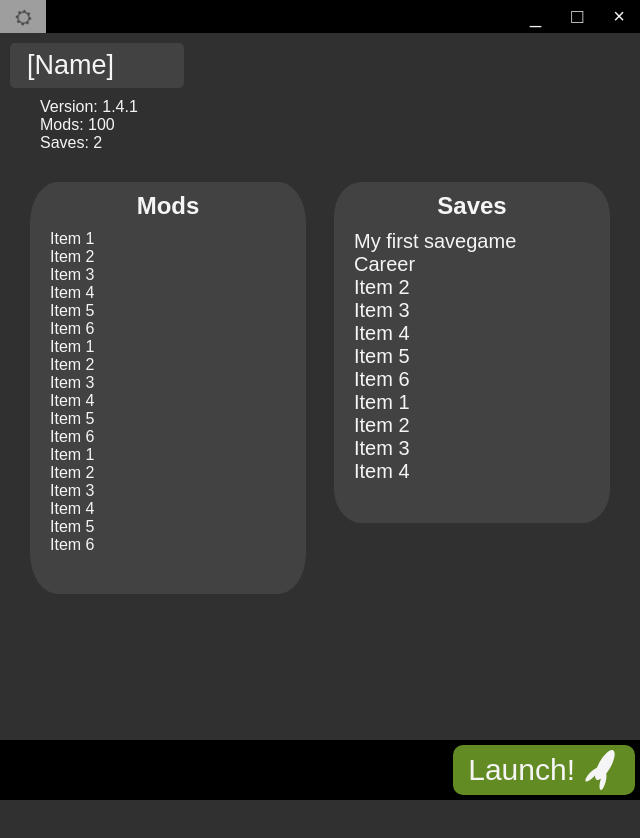
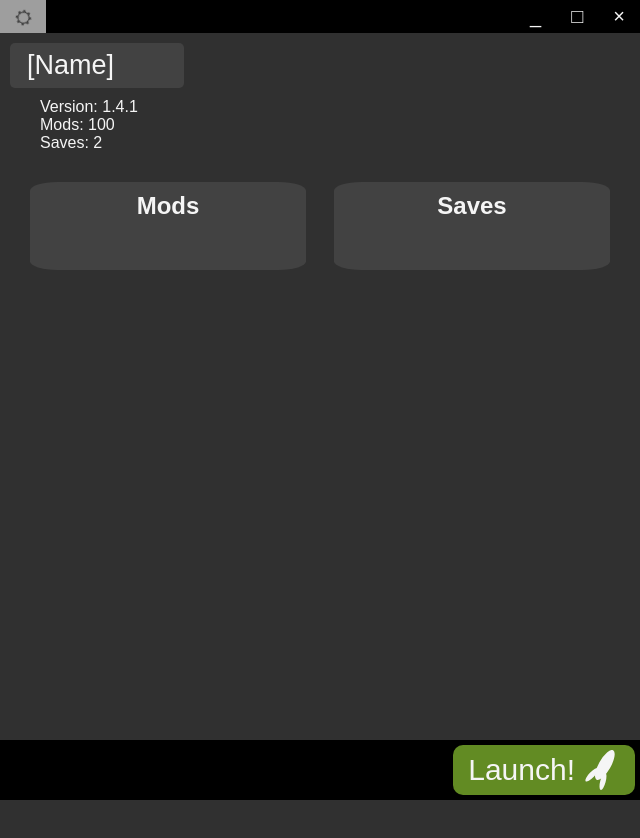
Before and after one commit to gregk27/KSP-Profile-Manager, an Electron app: page index.html in a window 640 px wide. Drawn offline with Linux system fonts and the light colour scheme; no server answers.

Commit message:
Documented&cleaned index.html javascript, removed some deprecated code

```diff
--- a/index.html
+++ b/index.html
@@ -5,6 +5,7 @@ const {ipcRenderer} = require('electron')
 
 console.log("INIT");
 
+"Basic window functions"
 		function win_close(){
 			ipcRenderer.send('window-close');
 		}
@@ -14,61 +15,85 @@ function win_max() {
 		function win_min() {
 			ipcRenderer.send('window-min');
 		}
+//-----------------------
+
+"Backend requests"
+	//Send config request
+	function getconfig(){
+		ipcRenderer.send("request-config");
+	}
+	function getMods(){
+		ipcRenderer.send("get-mods");
+	}
+	function getSaves(){
+		ipcRenderer.send("get-saves");
+	}
+//-----------------------
+
+"Launch functions"
 	function win_launch(){
+		//Launch KSP
 		ipcRenderer.send("window-launch");
 		launchOverlay(true);
 	}
-
-function win_config(){
-	ipcRenderer.send("window-config");
-}
-
+	//Set launch overlay sate
 	function launchOverlay(state) {
 	if(state)
+		//Enable ovelay
 		document.getElementById("launchOverlay").style.display = "block";
 	else
+		//Disable overlay
 		document.getElementById("launchOverlay").style.display = "none";
 }
+//-----------------------
 
+"Config Overlay"
+	//Set config ovelay state
 	function configOverlay(state) {
 		if(state){
+			//Open overlay
 			document.getElementById("configOverlay").style.display = "block";
+			//Load config
 			getconfig();
 		}
 		else{
+			//Close overlay
 			document.getElementById("configOverlay").style.display = "none";
+			//Save config
 			setconfig();
 		}
 	}
 
+	//Set to automatic path input mode
 	function steamMode(){
 		document.getElementById("ksp_path").disabled=true;
 		document.getElementById("exeVersion").style.display='inline';
 	}
 
+	//Set to manual path input mode
 	function manualMode(){
 		document.getElementById("ksp_path").disabled=false;
 		document.getElementById("exeVersion").style.display='none';
 	}
 
+	//Save config
 	function setconfig(){
 		var mode = "";
 		var version = "";
 
-	console.log(document.getElementById("installation_steam").checked);
-
+		//Get mode
 		if(document.getElementById("installation_steam").checked)
 			mode="steam";
 		else
 			mode='manual';
 
+		//Get EXE version
 		if(document.getElementById("version_64").checked)
 			version="64";
 		else
 			version="32";
 
-	var name=document.getElementById("config_name").value;
-
+		//Create JSON object
 		var config = {
 			"name":name,
 			"mode":mode,
@@ -76,17 +101,13 @@ function setconfig(){
 			"path":document.getElementById("ksp_path").value,
 		}
 
-
-
+		//Send to backend
 		ipcRenderer.send("set-config", config);
 	}
 
-function getconfig(){
-	ipcRenderer.send("request-config");
-}
-
+	//Revceive config from backend
 	ipcRenderer.on("get-config", function(event, arg) {
-	console.log(arg);
+		//Set install mode
 		if(arg["mode"] == "steam"){
 			document.getElementById("installation_steam").checked = true;
 			steamMode();
@@ -96,72 +117,80 @@ ipcRenderer.on("get-config", function(event, arg) {
 			manualMode();
 		}
 
+		//Set EXE version
 		if(arg["version"] == "64")
 			document.getElementById("version_64").checked = true;
 		else
 			document.getElementById("version_32").checked = true;
 
+		//Set KSP path
 		document.getElementById("ksp_path").value = arg["path"];
-
-	document.getElementById("config_name").value = arg["name"];
 
 	});
 
-function getMods(){
-	ipcRenderer.send("get-mods");
+	//Set path to EXE (steam mode)
+	function setExe(exe){
+		document.getElementById("ksp_path").value = "C:\\Program Files (x86)\\Steam\\steamapps\\common\\Kerbal Space Program\\"+exe+".exe";
 	}
+//-----------------------
 
 ipcRenderer.on("get-mods", function(event, arg){
+
 	var mods = arg.split(";");
-	console.log(mods);
 
 	var out = ""
 
+	//Create mod list
 	for(var i = 0; i<mods.length; i++){
 		out+="<li>"+mods[i]+"</li>\n"
 	}
 
+	//Set mod list
 	document.getElementById("modList").innerHTML=out;
+	//Set mod count
 	document.getElementById("modCount").innerHTML=mods.length;
-
 });
 
-function getSaves(){
-	ipcRenderer.send("get-saves");
-}
-
 ipcRenderer.on("get-saves", function(event, saves){
-	console.log(saves);
 
 	var out = ""
+
+	//Create saves list
 	for(var i = 0; i<saves.length; i++){
+
 		var meta="";
 
+		//Fist line of metadata, mode and flight count
 		if(saves[i]["flights"]=="1") var line1 = saves[i]["mode"]+";  "+saves[i]["flights"]+" flight";
 		else var line1 = saves[i]["mode"]+";  "+saves[i]["flights"]+" flights";
+		//Funds metadata
 		var funds = "<span style='color:#2ae21d'>"+saves[i]["funds"]+"</span>; ";
+		//Science metadata
 		var science = "<span style='color:#1de2d1'>"+saves[i]["science"]+"</span>; ";
+		//Reputation metadata
 		var rep = "<span style='color:#efe51c'>"+saves[i]["reputation"]+"</span>; ";
 
+		//Sandbox mode, display simple data
 		if(saves[i]["mode"]=="SANDBOX") meta = line1
+		//Science mode, show science and rep
 		if(saves[i]["mode"]=="SCIENCE") meta = line1+"<br/>"+science+rep
+		//Career mode, show all data
 		if(saves[i]["mode"]=="CAREER") meta = line1+"<br/>"+funds+science+rep
 
+		//Add save to list
 		out+="<li>"+saves[i]["name"]+"<br/><div>"+meta+"</div></li>\n"
 	}
 
+	//Set save list
 	document.getElementById("saveList").innerHTML=out;
-	document.getElementById("saveCount").innerHTML=mods.length;
-
+	//Set save count
+	document.getElementById("saveCount").innerHTML=saves.length;
 });
 
+
+//Get mods and saves on start
 getMods();
 getSaves();
-
-function setExe(exe){
-	document.getElementById("ksp_path").value = "C:\\Program Files (x86)\\Steam\\steamapps\\common\\Kerbal Space Program\\"+exe+".exe";
-}
-
 </script>
 
 <body>
@@ -231,40 +260,12 @@ function setExe(exe){
 	<section class="panel" id="mods">
 		<h1>Mods</h1>
 		<ul id="modList">
-			<li>Item 1</li>
-			<li>Item 2</li>
-			<li>Item 3</li>
-			<li>Item 4</li>
-			<li>Item 5</li>
-			<li>Item 6</li>
-			<li>Item 1</li>
-			<li>Item 2</li>
-			<li>Item 3</li>
-			<li>Item 4</li>
-			<li>Item 5</li>
-			<li>Item 6</li>
-			<li>Item 1</li>
-			<li>Item 2</li>
-			<li>Item 3</li>
-			<li>Item 4</li>
-			<li>Item 5</li>
-			<li>Item 6</li>
 		</ul>
 	</section>
 
 	<section class="panel" id="saves">
 		<h1>Saves</h1>
 		<ul id="saveList">
-			<li>My first savegame<br/><span>Career</span></li>
-			<li>Item 2</li>
-			<li>Item 3</li>
-			<li>Item 4</li>
-			<li>Item 5</li>
-			<li>Item 6</li>
-			<li>Item 1</li>
-			<li>Item 2</li>
-			<li>Item 3</li>
-			<li>Item 4</li>
 		</ul>
 	</section>
 	</div>
--- a/main.js
+++ b/main.js
@@ -124,10 +124,6 @@ ipcMain.on("window-launch", function(){
 	});
 });
 
-ipcMain.on("window-config", function(){
-	configWindow = new BrowserWindow({width:320, height:240, frame: false});
-	window.loadFile('config.html');
-});
 
 ipcMain.on("set-config", function(event, arg){
 	config = arg;
```
Lines whose indentation alone changed are shown as unchanged.
